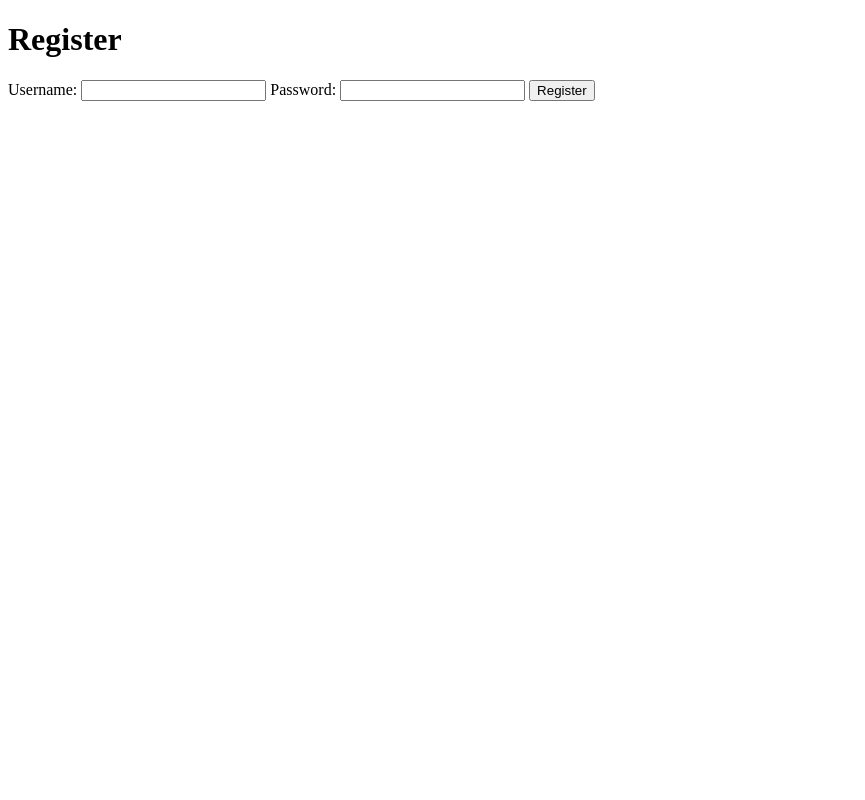
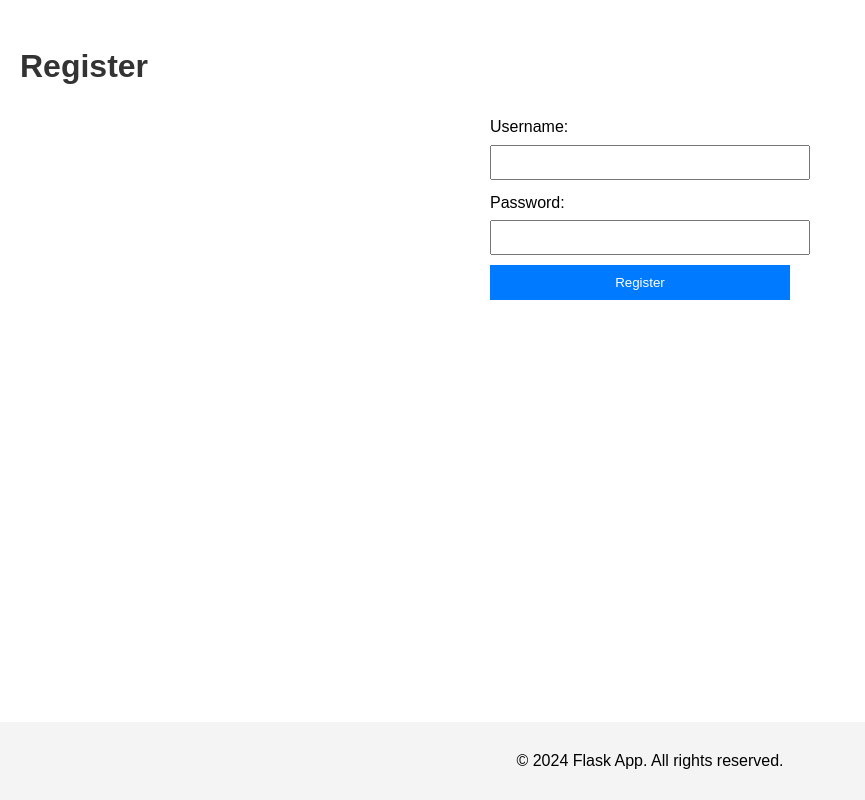
Before and after one commit to PadsterH2012/Py_Flask_Boilerplate, a Flask app: page /register in a window 1280 px wide. Shown: the whole page, without its empty margins (0-865 px from the left). Run offline with Flask 3, Linux system fonts and the light colour scheme.

Commit message:
Created a base template with a footer, updated the register page to use the base template, and added a base CSS file for styling.

```diff
--- a/backend/app.py
+++ b/backend/app.py
@@ -1,11 +1,11 @@
-from flask import Flask, request, jsonify, session, render_template
+from flask import Flask, request, jsonify, session, render_template, url_for
 from flask_sqlalchemy import SQLAlchemy
 from werkzeug.security import generate_password_hash, check_password_hash
 import time
 from sqlalchemy.exc import OperationalError
 import os
 
-app = Flask(__name__, template_folder=os.path.abspath('templates'))
+app = Flask(__name__, template_folder=os.path.abspath('templates'), static_folder=os.path.abspath('static'))
 app.secret_key = 'your_secret_key'
 app.config['SQLALCHEMY_DATABASE_URI'] = 'postgresql://user:password@db:5432/mydatabase'
 db = SQLAlchemy(app)
--- /dev/null
+++ b/backend/static/css/base.css
@@ -0,0 +1,58 @@
+body {
+    font-family: Arial, sans-serif;
+    line-height: 1.6;
+    margin: 0;
+    padding: 0;
+    display: flex;
+    flex-direction: column;
+    min-height: 100vh;
+}
+
+.content {
+    flex: 1;
+    padding: 20px;
+}
+
+footer {
+    background-color: #f4f4f4;
+    text-align: center;
+    padding: 10px;
+    position: relative;
+    bottom: 0;
+    width: 100%;
+}
+
+h1 {
+    color: #333;
+}
+
+form {
+    max-width: 300px;
+    margin: 0 auto;
+}
+
+label {
+    display: block;
+    margin-top: 10px;
+}
+
+input {
+    width: 100%;
+    padding: 8px;
+    margin-top: 5px;
+}
+
+button {
+    display: block;
+    width: 100%;
+    padding: 10px;
+    background-color: #007bff;
+    color: white;
+    border: none;
+    cursor: pointer;
+    margin-top: 10px;
+}
+
+button:hover {
+    background-color: #0056b3;
+}
--- /dev/null
+++ b/backend/templates/base.html
@@ -0,0 +1,19 @@
+<!DOCTYPE html>
+<html lang="en">
+<head>
+    <meta charset="UTF-8">
+    <meta name="viewport" content="width=device-width, initial-scale=1.0">
+    <title>{% block title %}Flask App{% endblock %}</title>
+    <link rel="stylesheet" href="{{ url_for('static', filename='css/base.css') }}">
+    {% block extra_css %}{% endblock %}
+</head>
+<body>
+    <div class="content">
+        {% block content %}{% endblock %}
+    </div>
+    <footer>
+        <p>&copy; 2024 Flask App. All rights reserved.</p>
+    </footer>
+    {% block extra_js %}{% endblock %}
+</body>
+</html>
--- a/backend/templates/register.html
+++ b/backend/templates/register.html
@@ -1,11 +1,8 @@
-<!DOCTYPE html>
-<html lang="en">
-<head>
-    <meta charset="UTF-8">
-    <meta name="viewport" content="width=device-width, initial-scale=1.0">
-    <title>Register</title>
-</head>
-<body>
+{% extends "base.html" %}
+
+{% block title %}Register{% endblock %}
+
+{% block content %}
 <h1>Register</h1>
 <form action="/register" method="POST">
     <label for="username">Username:</label>
@@ -14,5 +11,4 @@
     <input type="password" id="password" name="password" required>
     <button type="submit">Register</button>
 </form>
-</body>
-</html>
+{% endblock %}
```
Lines whose indentation alone changed are shown as unchanged.
